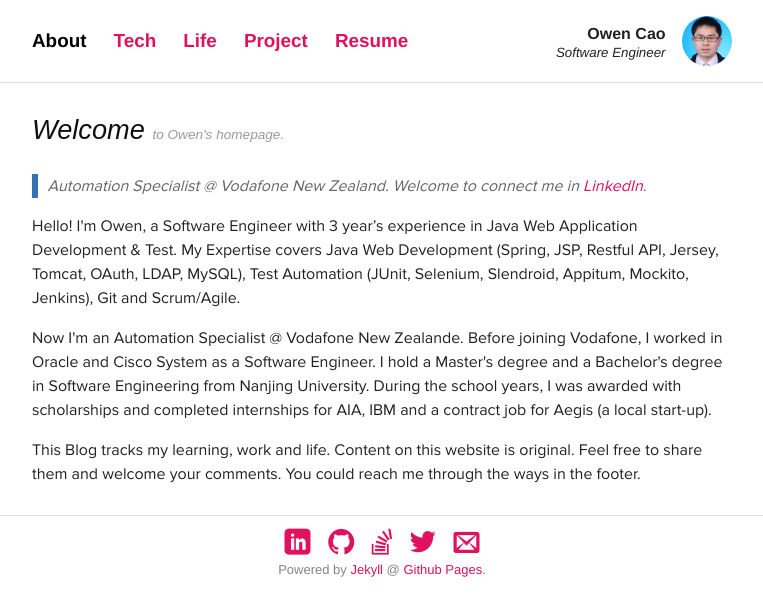
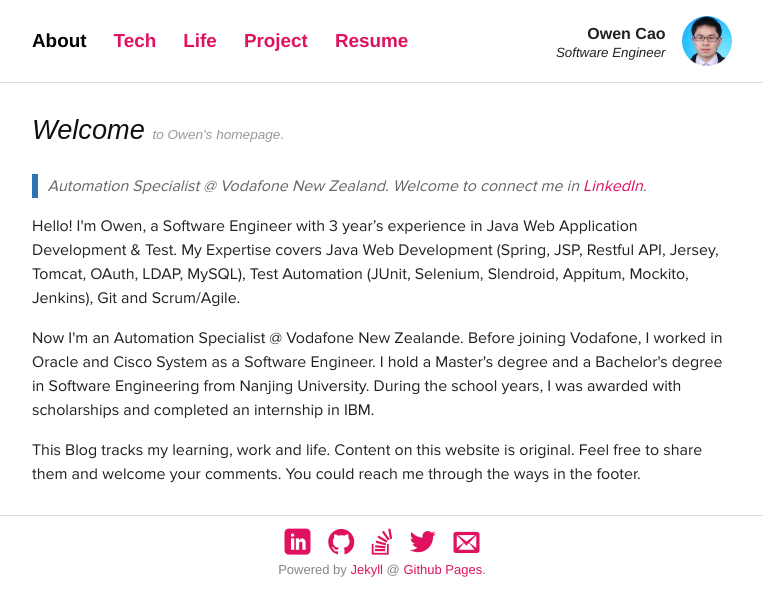
Before and after one commit to cynosure7/cynosure7.github.io, a Jekyll site: the page built from index.html, in a window 1280 px wide. Shown: the top 616 px of the page, without its empty margins (258-1021 px from the left). Built offline with Jekyll 4.4.1, drawn with Linux system fonts in a browser that asks for light colours; some web fonts are replaced; Markdown is read by kramdown in place of the engine named in the settings.

Commit message:
update resume

```diff
--- a/index.html
+++ b/index.html
@@ -19,7 +19,7 @@ description: Hello Owen Homepage.
   </blockquote>
   	<p>Hello! I'm Owen, a Software Engineer with 3 year’s experience in Java Web Application Development & Test. My Expertise covers Java Web Development (Spring, JSP, Restful API, Jersey, Tomcat, OAuth, LDAP, MySQL), Test Automation (JUnit, Selenium, Slendroid, Appitum, Mockito, Jenkins), Git and Scrum/Agile.</p>
 
-	<p>Now I'm an Automation Specialist @ Vodafone New Zealande. Before joining Vodafone, I worked in Oracle and Cisco System as a Software Engineer. I hold a Master's degree and a Bachelor's degree in Software Engineering from Nanjing University. During the school years, I was awarded with scholarships and completed internships for AIA, IBM and a contract job for Aegis (a local start-up).</p>
+	<p>Now I'm an Automation Specialist @ Vodafone New Zealande. Before joining Vodafone, I worked in Oracle and Cisco System as a Software Engineer. I hold a Master's degree and a Bachelor's degree in Software Engineering from Nanjing University. During the school years, I was awarded with scholarships and completed an internship in IBM.</p>
 
 	<p>This Blog tracks my learning, work and life. Content on this website is original. Feel free to share them and welcome your comments. You could reach me through the ways in the footer.</p>
 </section>
```
